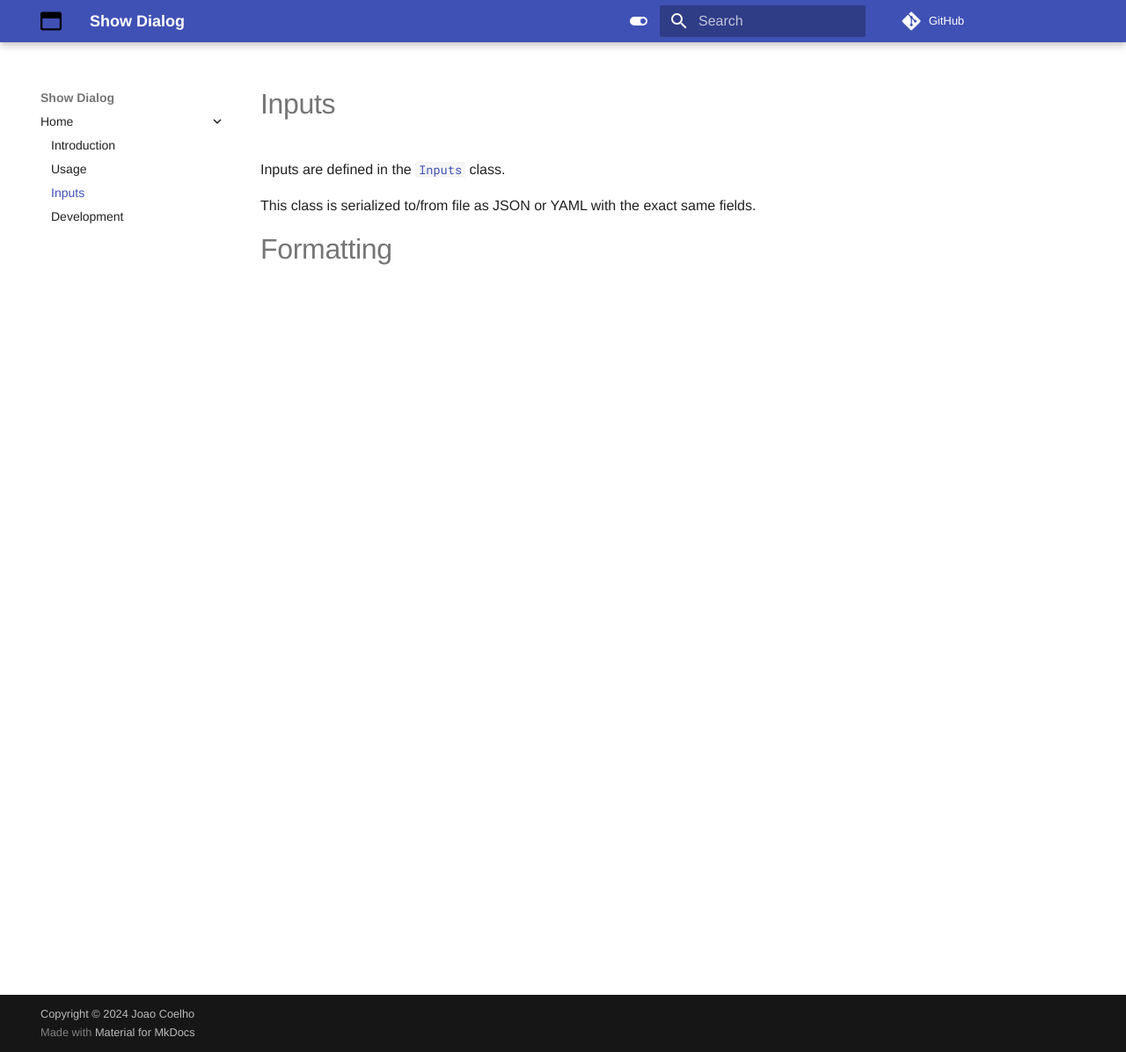
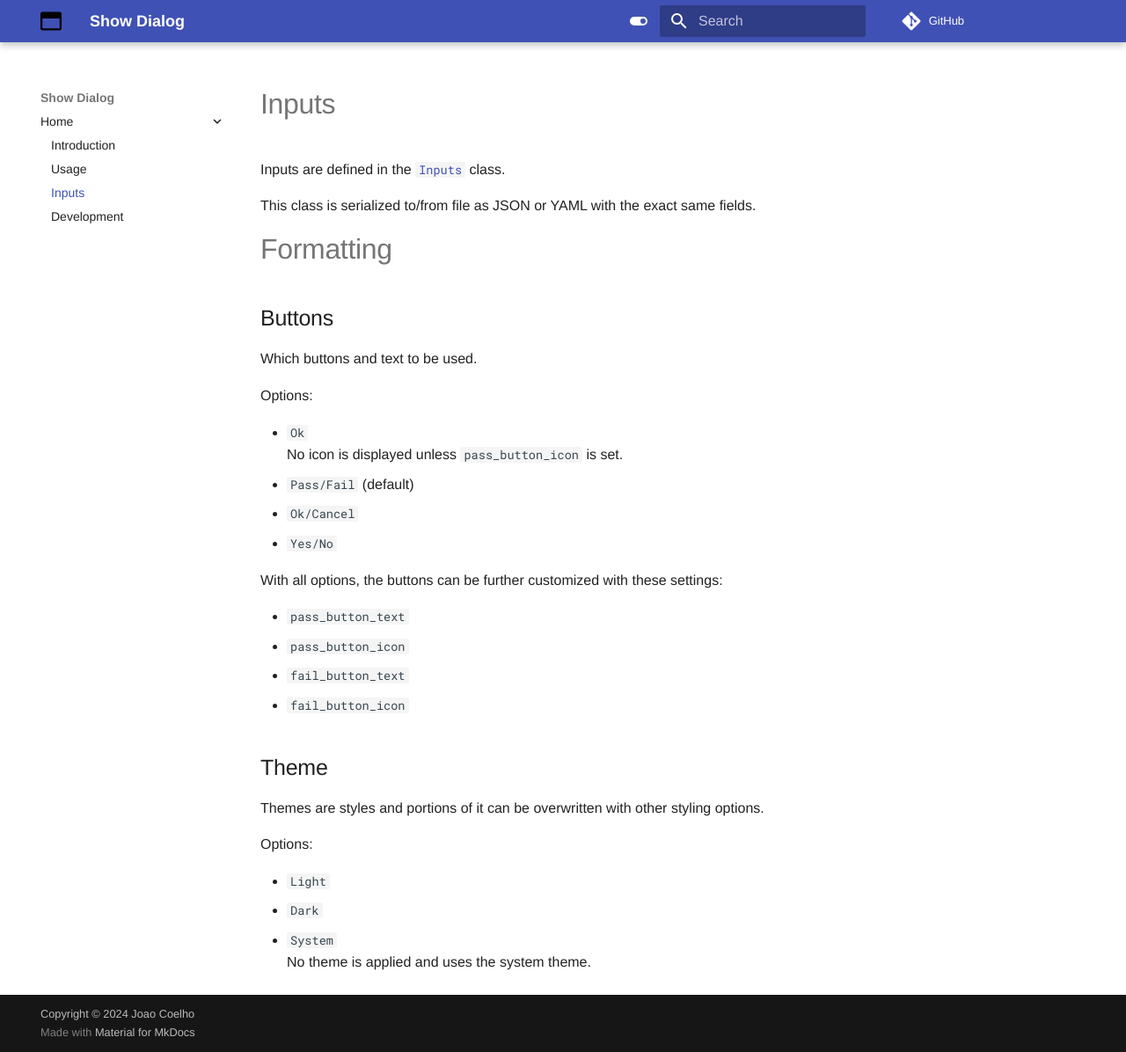
Before and after one commit to joaonc/show_dialog, an MkDocs documentation site: the page built from docs/inputs.md, in a window 1280 px wide and 1196 px high. Shown: the whole window at 88% size. Built offline with MkDocs 1.6.1 and Material for MkDocs 9.7.7, drawn with Linux system fonts in a browser that asks for light colours; comment, search, counter and statistics services are not loaded.

Commit message:
documentation

```diff
--- a/docs/inputs.md
+++ b/docs/inputs.md
@@ -5,3 +5,31 @@ Inputs are defined in the
 This class is serialized to/from file as JSON or YAML with the exact same fields.
 
 # Formatting
+
+## Buttons
+Which buttons and text to be used.
+
+Options:
+
+* `Ok`
+  No icon is displayed unless `pass_button_icon` is set.
+* `Pass/Fail` (default)
+* `Ok/Cancel`
+* `Yes/No`
+
+With all options, the buttons can be further customized with these settings:
+
+* `pass_button_text`
+* `pass_button_icon`
+* `fail_button_text`
+* `fail_button_icon`
+
+## Theme
+Themes are styles and portions of it can be overwritten with other styling options.
+
+Options:
+
+* `Light`
+* `Dark`
+* `System`
+  No theme is applied and uses the system theme.
```
